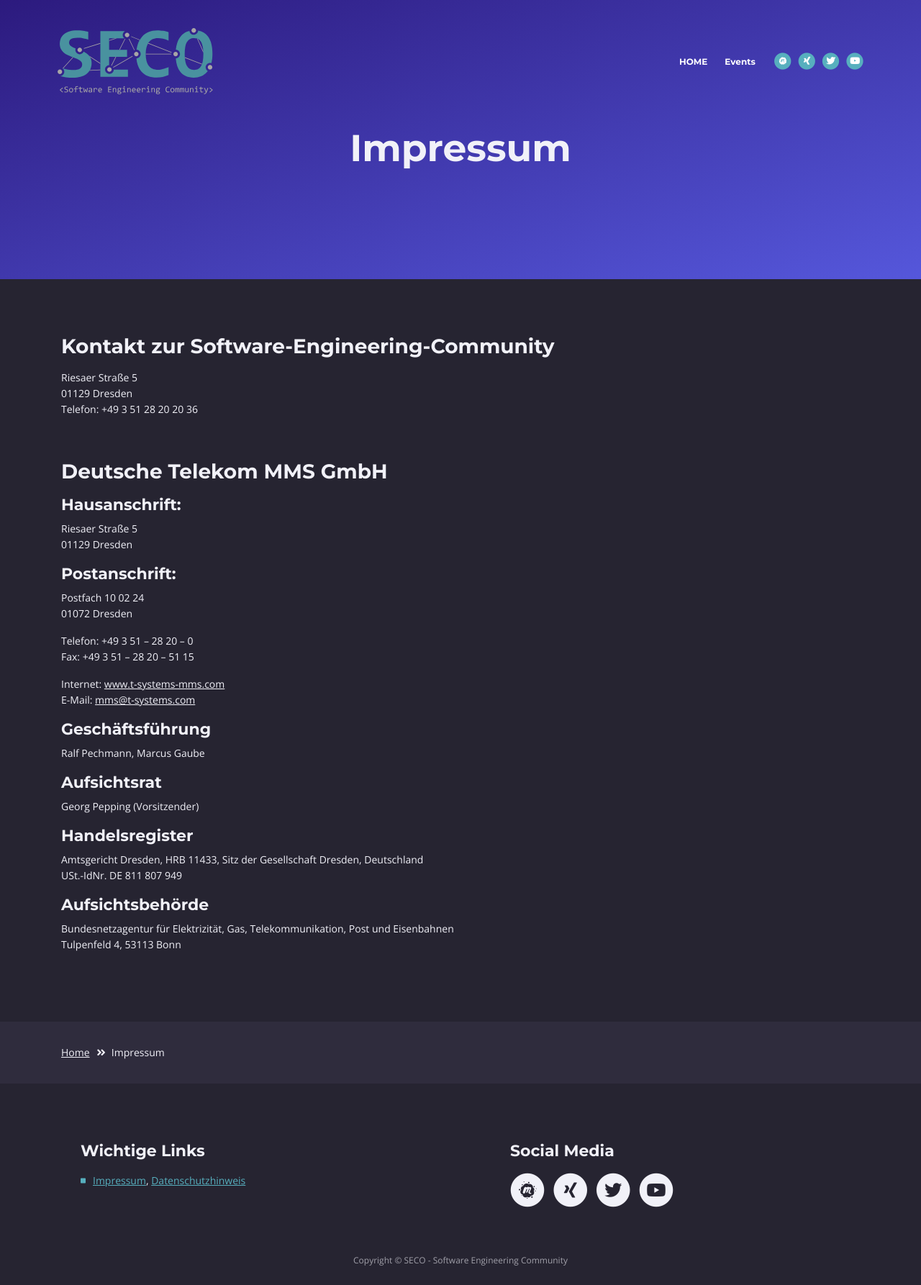
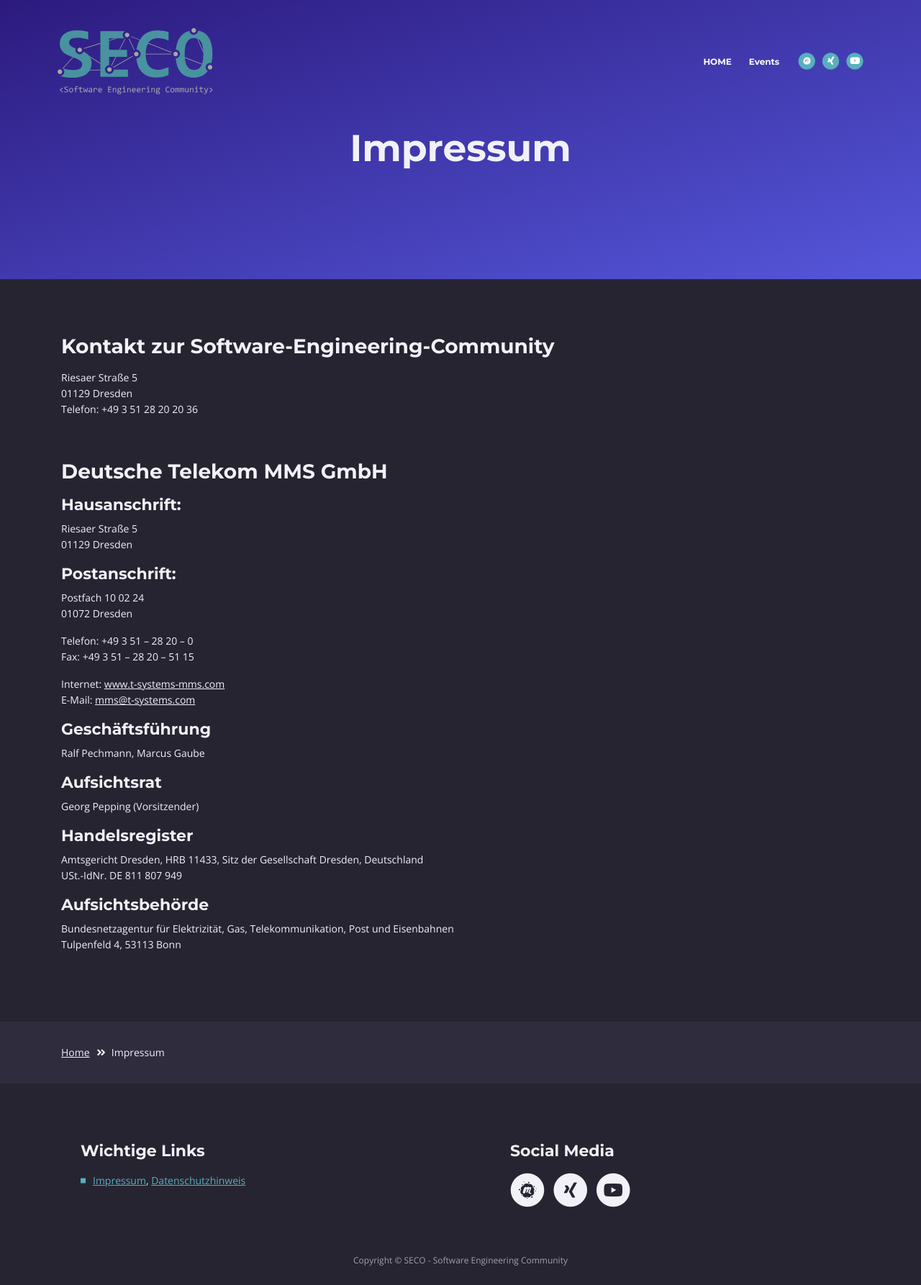
Before and after one commit to software-engineering-community/software-engineering-community.github.io, a plain HTML site: page imprint.html in a window 1280 px wide. Shown: the whole page at 72% size. Drawn offline with nearby package versions, Linux system fonts and the light colour scheme.

Commit message:
Remove the dead bird site
Remove all links to Twitter

```diff
--- a/imprint.html
+++ b/imprint.html
@@ -78,12 +78,6 @@
                 <a href="https://www.xing.com/communities/groups/seco-software-engineering-community-t-systems-mms-8a1d-1109486/posts">
                     <i class="fas fa-circle fa-stack-2x"></i>
                     <i class="fab fa-xing fa-stack-1x"></i>
-                </a>
-            </span>
-            <span class="fa-stack">
-                <a href="https://twitter.com/seco_dd">
-                    <i class="fas fa-circle fa-stack-2x"></i>
-                    <i class="fab fa-twitter fa-stack-1x"></i>
                 </a>
             </span>
             <span class="fa-stack">
@@ -205,12 +199,6 @@
                             </a>
                     </span>
                     <span class="fa-stack">
-                            <a href="https://twitter.com/seco_dd">
-                                <i class="fas fa-circle fa-stack-2x"></i>
-                                <i class="fab fa-twitter fa-stack-1x"></i>
-                            </a>
-                    </span>
-                    <span class="fa-stack">
                         <a href="https://www.youtube.com/c/SoftwareEngineeringCommunity">
                             <i class="fas fa-circle fa-stack-2x"></i>
                             <i class="fab fa-youtube fa-stack-1x"></i>
```
Also changed, not shown: index.html (+0 -12 lines), privacy-policy.html (+0 -12 lines).
